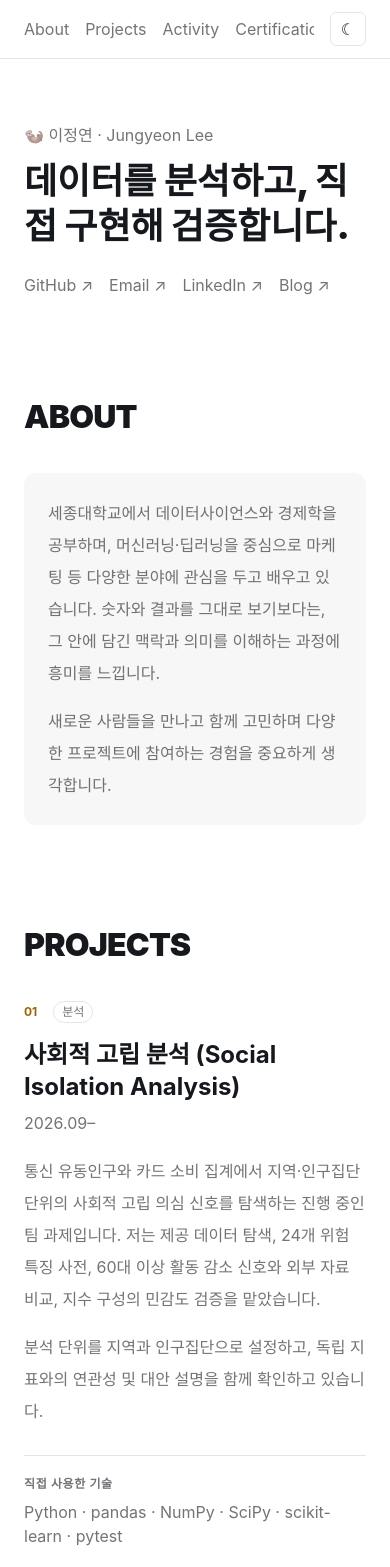
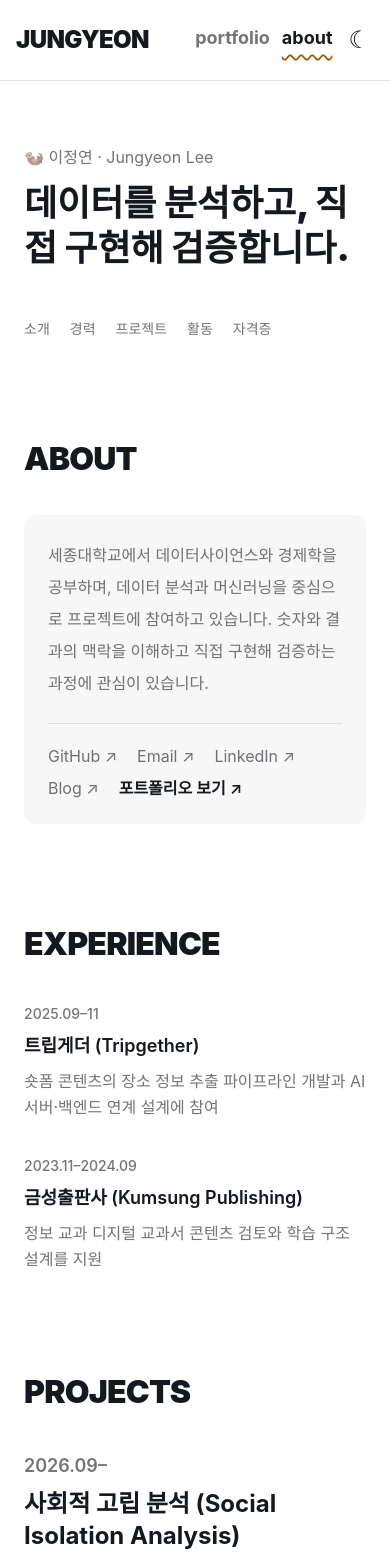
Before and after one commit to JungYeoni/portfolio, a Next.js app: page / in a window 390 px wide. Shown: the top 1567 px of the page. Built offline with nearby package versions, Linux system fonts and the light colour scheme; a web font is replaced by a local one.

Commit message:
feat: 소개와 포트폴리오 페이지 분리 (#17)

```diff
--- /dev/null
+++ b/src/app/_components/site-nav.tsx
@@ -0,0 +1,38 @@
+"use client";
+
+import Link from "next/link";
+import { usePathname } from "next/navigation";
+import { ThemeToggle } from "./theme-toggle";
+
+export function SiteNav({ name }: { name: string }) {
+  const pathname = usePathname();
+
+  return (
+    <nav aria-label="주 메뉴" className="sticky top-0 z-10 border-b border-line bg-background/90 backdrop-blur">
+      <div className="flex w-full items-center justify-between gap-3 px-4 py-5 sm:px-6 lg:px-10">
+        <Link href="/" className="shrink-0 text-2xl font-black tracking-tight sm:text-3xl md:text-4xl">
+          {name}
+        </Link>
+        <div className="flex items-center gap-3 sm:gap-8">
+          {[
+            { href: "/portfolio", label: "portfolio" },
+            { href: "/", label: "about" },
+          ].map((item) => {
+            const active = pathname === item.href;
+            return (
+              <Link
+                key={item.href}
+                href={item.href}
+                aria-current={active ? "page" : undefined}
+                className={`pb-1 text-lg font-bold sm:text-2xl ${active ? "text-foreground underline decoration-wavy decoration-2 decoration-accent underline-offset-[10px]" : "text-muted hover:text-foreground"}`}
+              >
+                {item.label}
+              </Link>
+            );
+          })}
+          <ThemeToggle />
+        </div>
+      </div>
+    </nav>
+  );
+}
--- a/src/app/_components/theme-toggle.tsx
+++ b/src/app/_components/theme-toggle.tsx
@@ -18,7 +18,7 @@ export function ThemeToggle() {
       type="button"
       onClick={toggle}
       aria-label="라이트/다크 모드 전환"
-      className="rounded-md border border-line px-2.5 py-1 text-base hover:bg-card"
+      className="shrink-0 p-1 text-2xl hover:text-accent"
     >
       <span className="dark:hidden">☾</span>
       <span className="hidden dark:inline">☀</span>
--- a/src/app/_components/ui.tsx
+++ b/src/app/_components/ui.tsx
@@ -5,3 +5,12 @@ export function ExtLink({ href, label, className = "" }: { href: string; label:
     </a>
   );
 }
+
+export function Section({ id, title, children }: { id: string; title: string; children: React.ReactNode }) {
+  return (
+    <section id={id} className="mt-24 scroll-mt-24">
+      <h2 className="mb-8 text-[32px] font-black tracking-tight text-foreground uppercase sm:text-5xl md:text-6xl">{title}</h2>
+      {children}
+    </section>
+  );
+}
--- a/src/app/layout.tsx
+++ b/src/app/layout.tsx
@@ -1,10 +1,12 @@
 import type { Metadata } from "next";
+import Link from "next/link";
 import { profile } from "@/data/portfolio";
+import { SiteNav } from "./_components/site-nav";
 import "pretendard/dist/web/variable/pretendardvariable-dynamic-subset.css";
 import "./globals.css";
 
 export const metadata: Metadata = {
-  title: "이정연 | Portfolio",
+  title: "이정연",
   description: profile.tagline,
 };
 
@@ -23,7 +25,19 @@ export default function RootLayout({ children }: LayoutProps<"/">) {
       <head>
         <script dangerouslySetInnerHTML={{ __html: THEME_SCRIPT }} />
       </head>
-      <body className="min-h-full flex flex-col">{children}</body>
+      <body className="min-h-full flex flex-col">
+        <SiteNav name={profile.nameEn.split(" ")[0].toUpperCase()} />
+        {children}
+        <footer className="mt-auto border-t border-line px-6 py-8 text-base text-muted">
+          <div className="mx-auto flex max-w-5xl flex-wrap items-center justify-between gap-4">
+            <span>🦦 {profile.nameKo}</span>
+            <div className="flex gap-5">
+              <Link href="/" className="hover:text-foreground hover:underline">소개</Link>
+              <Link href="/portfolio" className="hover:text-foreground hover:underline">포트폴리오</Link>
+            </div>
+          </div>
+        </footer>
+      </body>
     </html>
   );
 }
--- a/src/app/page.tsx
+++ b/src/app/page.tsx
@@ -1,105 +1,74 @@
-import { activities, certifications, competitions, profile, projects } from "@/data/portfolio";
-import { ThemeToggle } from "./_components/theme-toggle";
-import { ExtLink } from "./_components/ui";
+import type { Metadata } from "next";
+import Link from "next/link";
+import { activities, certifications, competitions, experience, profile, projects } from "@/data/portfolio";
+import { ExtLink, Section } from "./_components/ui";
 
-const NAV = [
-  { id: "about", label: "About" },
-  { id: "projects", label: "Projects" },
-  { id: "activity", label: "Activity" },
-  { id: "certification", label: "Certification" },
-];
+export const metadata: Metadata = {
+  title: "이정연 | 소개",
+  description: profile.tagline,
+};
 
 export default function Home() {
   return (
     <div className="min-h-full bg-background text-foreground">
-      <nav className="sticky top-0 z-10 border-b border-line bg-background/80 backdrop-blur">
-        <div className="mx-auto flex max-w-5xl items-center gap-4 px-6 py-3">
-          <a href="#top" className="hidden shrink-0 font-bold sm:block">
-            🦦 {profile.nameKo}
-          </a>
-          <ul className="flex flex-1 gap-4 overflow-x-auto text-base text-muted sm:justify-end">
-            {NAV.map((n) => (
-              <li key={n.id}>
-                <a href={`#${n.id}`} className="hover:text-foreground">
-                  {n.label}
-                </a>
-              </li>
-            ))}
-          </ul>
-          <ThemeToggle />
-        </div>
-      </nav>
-
       <main id="top" className="mx-auto max-w-5xl px-6 py-16">
-        <header className="flex flex-col gap-6 sm:flex-row sm:items-end sm:justify-between">
+        <header>
           <div>
-            <p className="text-base text-muted">
-              🦦 {profile.nameKo} · {profile.nameEn}
-            </p>
+            <p className="text-base text-muted">🦦 {profile.nameKo} · {profile.nameEn}</p>
             <h1 className="mt-3 max-w-xl text-4xl leading-tight font-black">{profile.tagline}</h1>
-          </div>
-          <div className="flex gap-4 text-base text-muted">
-            {profile.links.map((l) => (
-              <ExtLink key={l.label} {...l} />
-            ))}
           </div>
         </header>
 
+        <nav aria-label="소개 페이지 목차" className="mt-12 flex flex-wrap gap-x-5 gap-y-2 text-sm text-muted">
+          <a href="#about" className="hover:text-foreground hover:underline">소개</a>
+          <a href="#experience" className="hover:text-foreground hover:underline">경력</a>
+          <a href="#projects" className="hover:text-foreground hover:underline">프로젝트</a>
+          <a href="#activity" className="hover:text-foreground hover:underline">활동</a>
+          <a href="#certification" className="hover:text-foreground hover:underline">자격증</a>
+        </nav>
+
         <Section id="about" title="About">
-          <div className="space-y-4 rounded-xl bg-card p-6 leading-8 text-muted">
-            {profile.about.map((p) => (
-              <p key={p}>{p}</p>
+          <div className="max-w-3xl rounded-xl bg-card p-6">
+            <p className="leading-8 text-muted">{profile.shortAbout}</p>
+            <div className="mt-6 flex flex-wrap gap-x-5 gap-y-2 border-t border-line pt-5 text-base text-muted">
+              {profile.links.map((link) => <ExtLink key={link.label} {...link} />)}
+              <Link href="/portfolio" className="font-semibold text-foreground hover:underline">포트폴리오 보기 ↗</Link>
+            </div>
+          </div>
+        </Section>
+
+        <Section id="experience" title="Experience">
+          <div className="grid gap-8">
+            {experience.map((item) => (
+              <article key={item.organization} className="grid gap-2 md:grid-cols-[12rem_minmax(0,1fr)] md:gap-12">
+                <p className="pt-1 text-sm font-medium text-muted md:text-base">{item.period}</p>
+                <div className="min-w-0">
+                  <h3 className="text-lg font-semibold md:text-xl">{item.organization}</h3>
+                  <p className="mt-2 text-base leading-relaxed text-muted">{item.description}</p>
+                </div>
+              </article>
             ))}
           </div>
         </Section>
 
         <Section id="projects" title="Projects">
           <div className="grid gap-10">
-            {projects.map((p, index) => (
-              <article key={p.title} className="border-b border-line pb-10 last:border-0 last:pb-0">
-                <div className="flex flex-wrap items-center gap-2 text-xs text-muted">
-                  <span className="mr-2 font-bold text-accent">{String(index + 1).padStart(2, "0")}</span>
-                  {(Array.isArray(p.category) ? p.category : [p.category]).map((c) => (
-                    <span key={c} className="rounded-full border border-line px-2 py-0.5">
-                      {c}
-                    </span>
-                  ))}
-                </div>
-                <h3 className="mt-4 text-2xl font-bold sm:text-4xl">{p.title}</h3>
-                <p className="mt-2 text-base text-muted">{p.period}{"role" in p && ` · ${p.role}`}</p>
-                {"stories" in p ? (
-                  <>
-                    <p className="mt-5 max-w-3xl leading-8">{p.summary}</p>
-                    <div className="mt-7 grid gap-7 border-t border-line pt-7">
-                      {p.stories.map((story) => (
-                        <div key={story.title}>
-                          <h4 className="text-xl font-semibold">{story.title}</h4>
-                          <div className="mt-3 grid gap-4">
-                            {story.paragraphs.map((paragraph) => (
-                              <p key={paragraph} className="max-w-3xl text-base leading-8 text-muted">{paragraph}</p>
-                            ))}
-                          </div>
-                        </div>
-                      ))}
-                    </div>
-                  </>
-                ) : (
-                  <div className="mt-5 grid gap-4">
-                    {p.paragraphs.map((paragraph) => (
-                      <p key={paragraph} className="max-w-3xl text-base leading-8 text-muted">{paragraph}</p>
-                    ))}
-                  </div>
-                )}
-                <div className="mt-7 border-t border-line pt-5">
-                  <p className="text-xs font-semibold tracking-wider text-muted uppercase">직접 사용한 기술</p>
-                  <p className="mt-2 text-base text-muted">{p.stack.join(" · ")}</p>
-                  <div className="mt-4 flex flex-wrap gap-x-5 gap-y-2 text-base">
-                    {"links" in p ? p.links.map((l) => <ExtLink key={l.label} {...l} />) : <ExtLink href={p.href} label="GitHub" />}
-                  </div>
+            {projects.map((project) => (
+              <article key={project.title} className="grid gap-2 md:grid-cols-[12rem_minmax(0,1fr)] md:gap-12">
+                <p className="pt-1 text-lg font-semibold text-muted">{project.period}</p>
+                <div className="min-w-0">
+                  <h3 className="text-2xl font-bold">{project.title}</h3>
+                  <p className="mt-3 text-lg leading-relaxed">
+                    {project.shortDescription}
+                    <span className="text-muted"> · {project.role}</span>
+                  </p>
                 </div>
               </article>
             ))}
           </div>
+          <Link href="/portfolio" className="mt-12 inline-block text-lg text-muted hover:text-foreground hover:underline">
+            자세한 이야기는 포트폴리오에 ↗
+          </Link>
         </Section>
 
         <Section id="activity" title="Activity">
@@ -107,13 +76,13 @@ export default function Home() {
             <div>
               <h3 className="mb-3 font-semibold">대회·공모전</h3>
               <ul className="grid gap-2 rounded-xl bg-card p-5 text-base">
-                {competitions.map((a) => (
-                  <li key={a.title} className="border-b border-line pb-3 last:border-0 last:pb-0">
+                {competitions.map((item) => (
+                  <li key={item.title} className="border-b border-line pb-3 last:border-0 last:pb-0">
                     <div className="flex justify-between gap-3">
-                      <span className="font-medium">{a.title}</span>
-                      <span className="shrink-0 text-xs text-muted">{a.period}</span>
+                      <span className="font-medium">{item.title}</span>
+                      <span className="shrink-0 text-xs text-muted">{item.period}</span>
                     </div>
-                    <p className="mt-1 text-xs text-muted">{a.detail}</p>
+                    <p className="mt-1 text-xs text-muted">{item.detail}</p>
                   </li>
                 ))}
               </ul>
@@ -121,13 +90,13 @@ export default function Home() {
             <div>
               <h3 className="mb-3 font-semibold">동아리</h3>
               <ul className="grid gap-2 rounded-xl bg-card p-5 text-base">
-                {activities.map((a) => (
-                  <li key={a.title} className="border-b border-line pb-3 last:border-0 last:pb-0">
+                {activities.map((item) => (
+                  <li key={item.title} className="border-b border-line pb-3 last:border-0 last:pb-0">
                     <div className="flex justify-between gap-3">
-                      <span className="font-medium">{a.title}</span>
-                      <span className="shrink-0 text-xs text-muted">{a.period}</span>
+                      <span className="font-medium">{item.title}</span>
+                      <span className="shrink-0 text-xs text-muted">{item.period}</span>
                     </div>
-                    <p className="mt-1 text-xs text-muted">{a.role}</p>
+                    <p className="mt-1 text-xs text-muted">{item.role}</p>
                   </li>
                 ))}
               </ul>
@@ -137,11 +106,10 @@ export default function Home() {
 
         <Section id="certification" title="Certification">
           <div className="grid gap-x-12 gap-y-10 sm:grid-cols-2">
-            {certifications.map((c) => (
-              <div key={c.title} className="border-t border-line pt-6">
-                <h3 className="text-base font-semibold">{c.title}</h3>
-                <p className="mt-4 text-base text-muted">취득일 · {c.date}</p>
-                <p className="mt-2 text-base text-muted">자격증 번호 · {c.number}</p>
+            {certifications.map((item) => (
+              <div key={item.title} className="border-t border-line pt-6">
+                <h3 className="text-base font-semibold">{item.title}</h3>
+                <p className="mt-4 text-base text-muted">취득일 · {item.date}</p>
               </div>
             ))}
           </div>
@@ -150,12 +118,3 @@ export default function Home() {
     </div>
   );
 }
-
-function Section({ id, title, children }: { id: string; title: string; children: React.ReactNode }) {
-  return (
-    <section id={id} className="mt-24 scroll-mt-24">
-      <h2 className="mb-8 text-[32px] font-black tracking-tight text-foreground uppercase sm:text-5xl md:text-6xl">{title}</h2>
-      {children}
-    </section>
-  );
-}
--- /dev/null
+++ b/src/app/portfolio/page.tsx
@@ -0,0 +1,66 @@
+import type { Metadata } from "next";
+import { projects } from "@/data/portfolio";
+import { ExtLink, Section } from "../_components/ui";
+
+export const metadata: Metadata = {
+  title: "이정연 | 포트폴리오",
+  description: "데이터 분석·모델링·AI 서비스 프로젝트와 직접 맡은 작업을 소개합니다.",
+};
+
+export default function Portfolio() {
+  return (
+    <div className="min-h-full bg-background text-foreground">
+      <main id="top" className="mx-auto max-w-5xl px-6 pb-16">
+        <h1 className="sr-only">이정연 포트폴리오</h1>
+        <Section id="projects" title="Projects">
+          <div className="grid gap-10">
+            {projects.map((p, index) => (
+              <article key={p.title} className="border-b border-line pb-10 last:border-0 last:pb-0">
+                <div className="flex flex-wrap items-center gap-2 text-xs text-muted">
+                  <span className="mr-2 font-bold text-accent">{String(index + 1).padStart(2, "0")}</span>
+                  {(Array.isArray(p.category) ? p.category : [p.category]).map((c) => (
+                    <span key={c} className="rounded-full border border-line px-2 py-0.5">
+                      {c}
+                    </span>
+                  ))}
+                </div>
+                <h3 className="mt-4 text-2xl font-bold sm:text-4xl">{p.title}</h3>
+                <p className="mt-2 text-base text-muted">{p.period} · {p.role}</p>
+                {"stories" in p ? (
+                  <>
+                    <p className="mt-5 max-w-3xl leading-8">{p.summary}</p>
+                    <div className="mt-7 grid gap-7 border-t border-line pt-7">
+                      {p.stories.map((story) => (
+                        <div key={story.title}>
+                          <h4 className="text-xl font-semibold">{story.title}</h4>
+                          <div className="mt-3 grid gap-4">
+                            {story.paragraphs.map((paragraph) => (
+                              <p key={paragraph} className="max-w-3xl text-base leading-8 text-muted">{paragraph}</p>
+                            ))}
+                          </div>
+                        </div>
+                      ))}
+                    </div>
+                  </>
+                ) : (
+                  <div className="mt-5 grid gap-4">
+                    {p.paragraphs.map((paragraph) => (
+                      <p key={paragraph} className="max-w-3xl text-base leading-8 text-muted">{paragraph}</p>
+                    ))}
+                  </div>
+                )}
+                <div className="mt-7 border-t border-line pt-5">
+                  <p className="text-xs font-semibold tracking-wider text-muted uppercase">직접 사용한 기술</p>
+                  <p className="mt-2 text-base text-muted">{p.stack.join(" · ")}</p>
+                  <div className="mt-4 flex flex-wrap gap-x-5 gap-y-2 text-base">
+                    {"links" in p ? p.links.map((l) => <ExtLink key={l.label} {...l} />) : <ExtLink href={p.href} label="GitHub" />}
+                  </div>
+                </div>
+              </article>
+            ))}
+          </div>
+        </Section>
+      </main>
+    </div>
+  );
+}
--- a/src/data/portfolio.ts
+++ b/src/data/portfolio.ts
@@ -8,6 +8,7 @@ export type Project = {
   sortDate: string;
   category: Category[];
   role: string;
+  shortDescription: string;
   summary: string;
   stories: { title: string; paragraphs: string[] }[];
   stack: string[];
@@ -19,6 +20,8 @@ type CompactProject = {
   period: string;
   sortDate: string;
   category: Category;
+  role: string;
+  shortDescription: string;
   paragraphs: string[];
   stack: string[];
   href: string;
@@ -28,6 +31,7 @@ export const profile = {
   nameKo: "이정연",
   nameEn: "Jungyeon Lee",
   tagline: "데이터를 분석하고, 직접 구현해 검증합니다.",
+  shortAbout: "세종대학교에서 데이터사이언스와 경제학을 공부하며, 데이터 분석과 머신러닝을 중심으로 프로젝트에 참여하고 있습니다. 숫자와 결과의 맥락을 이해하고 직접 구현해 검증하는 과정에 관심이 있습니다.",
   about: [
     "세종대학교에서 데이터사이언스와 경제학을 공부하며, 머신러닝·딥러닝을 중심으로 마케팅 등 다양한 분야에 관심을 두고 배우고 있습니다. 숫자와 결과를 그대로 보기보다는, 그 안에 담긴 맥락과 의미를 이해하는 과정에 흥미를 느낍니다.",
     "새로운 사람들을 만나고 함께 고민하며 다양한 프로젝트에 참여하는 경험을 중요하게 생각합니다.",
@@ -50,6 +54,7 @@ const featured: Project[] = [
     sortDate: "2025-11-25",
     category: ["AI 서비스"],
     role: "AI 서버 · 영상 처리 · 백엔드 연동",
+    shortDescription: "SNS 게시물에서 여행 장소를 찾아 저장하는 서비스",
     summary: "트립게더는 SNS에서 본 여행 장소를 다시 찾고 저장할 수 있도록 게시물 URL을 분석하는 팀 서비스입니다. AI 서버는 캡션·이미지·영상에서 텍스트를 모아 장소 정보를 구조화하고 백엔드로 전달합니다. 저는 영상 자막 처리, YouTube Shorts 처리, 장소 추출 API와 콜백 계약을 맡았습니다.",
     stories: [
       {
@@ -90,6 +95,7 @@ const featured: Project[] = [
     sortDate: "2026-07-11",
     category: ["모델링", "분석"],
     role: "고객 행동 분석 · 추천 모델 평가",
+    shortDescription: "고객 행동을 분석해 추천 순위를 개선한 프로젝트",
     summary: "추크크는 상품이 너무 많아 원하는 상품을 찾기 어려운 상황에서 고객 행동을 해석하고 추천 순위를 개선하려 한 투빅스 컨퍼런스 팀 프로젝트입니다. 팀은 클릭스트림에서 페르소나를 만들고 추천 후보를 재정렬하는 데모를 제작했습니다. 저는 학습 기간의 행동 세그먼트와 LightGCN 비교 실험, 데모의 평가 지표 연결에 참여했습니다.",
     stories: [
       {
@@ -126,6 +132,7 @@ const featured: Project[] = [
     sortDate: "2026-08-09",
     category: ["분석", "모델링"],
     role: "재정 데이터 분석 · 사업 분류",
+    shortDescription: "지역별 저출생 예산과 출생환경지표를 비교한 분석",
     summary: "유모차는 지역별 저출생 대응 계획예산이 출생환경지표와 어떻게 대응하는지 살펴본 재정데이터 분석 경진대회 팀 프로젝트입니다. 서로 다른 연도와 지자체의 세부사업을 같은 기준으로 분류하고 비교 가능한 패널을 만드는 일이 분석의 출발점이었습니다. 저는 사업 분류 모델, 지역·연도별 재정 패널, 시차별 관계 분석과 결과 시각화를 맡았습니다.",
     stories: [
       {
@@ -162,6 +169,7 @@ const featured: Project[] = [
     sortDate: "2026-05-14",
     category: ["분석", "AI 서비스"],
     role: "장소 데이터 구축 · 추천 로직",
+    shortDescription: "위치와 취향에 맞는 서울 휴식 공간 추천 서비스",
     summary: "서울숨셔는 이용자의 위치와 기분, 소음 선호, 도시 환경에 맞는 서울의 휴식 공간과 책을 함께 추천한 서울시 빅데이터 활용 공모전 출품작입니다. 팀은 공공 공간 자료와 실시간 환경 정보를 결합해 추천 결과를 만들었습니다. 저는 장소 마스터데이터 정제, 거리·반경 피처, 추천 Edge Function과 시나리오 검증을 맡았습니다.",
     stories: [
       {
@@ -197,9 +205,11 @@ const others: CompactProject[] = [
     period: "2026.05",
     sortDate: "2026-05-23",
     category: "AI 서비스",
+    role: "질문 선택 에이전트, API",
+    shortDescription: "답변에 따라 다음 질문을 고르는 AI 면접 서비스",
     paragraphs: [
       "이력서와 채용공고를 바탕으로 지원자의 답변에 따라 다음 면접 질문을 고르는 해커톤 팀 서비스입니다. 저는 LangGraph로 질문 역할을 선택하는 에이전트와 Solar 모델 호출, 첫 질문 API를 구현했습니다.",
-      "샘플 면접에서 답변에 따른 질문 선택과 구조화된 평가 결과를 확인했습니다. Upstage Solar Pro3 AI Agent 해커톤에서 팀 장려상을 받았습니다.",
+      "샘플 면접에서 답변에 따른 질문 선택과 구조화된 평가 결과를 확인했습니다. Mixup Hackathon에서 팀 장려상을 받았습니다.",
     ],
     stack: ["Python", "FastAPI", "LangGraph", "Upstage Solar", "uv"],
     href: "https://github.com/Mixup-Agent/solsol",
@@ -209,6 +219,8 @@ const others: CompactProject[] = [
     period: "2026.08",
     sortDate: "2026-08-28",
     category: "AI 서비스",
+    role: "문서 추출·데이터 적재, 지도 연동",
+    shortDescription: "비자 요건 문서를 구조화해 웹 서비스에 연결한 프로젝트",
     paragraphs: [
       "공식 비자 요건 문서를 웹 서비스에서 추적 가능한 데이터로 연결한 공모전 팀 프로젝트입니다. 저는 원문 추출과 수치·단위 검토 도구, 공통 스키마, Supabase 적재기와 기관 지도 연동을 구현했습니다.",
       "제출 당시 데이터 적재 PR에서는 13개 테이블·1,101행과 재실행 안정성을 확인했습니다. 문서마다 다른 표현에 대응해 자동 추출 결과를 사람이 검수하는 절차를 함께 뒀습니다.",
@@ -221,6 +233,8 @@ const others: CompactProject[] = [
     period: "2026.09–",
     sortDate: "2026-10-25",
     category: "분석",
+    role: "데이터 탐색, 위험 신호 검증",
+    shortDescription: "지역·인구집단의 고립 의심 신호를 탐색하는 분석",
     paragraphs: [
       "통신 유동인구와 카드 소비 집계에서 지역·인구집단 단위의 사회적 고립 의심 신호를 탐색하는 진행 중인 팀 과제입니다. 저는 제공 데이터 탐색, 24개 위험 특징 사전, 60대 이상 활동 감소 신호와 외부 자료 비교, 지수 구성의 민감도 검증을 맡았습니다.",
       "분석 단위를 지역과 인구집단으로 설정하고, 독립 지표와의 연관성 및 대안 설명을 함께 확인하고 있습니다.",
@@ -232,10 +246,23 @@ const others: CompactProject[] = [
 
 export const projects: (Project | CompactProject)[] = [...featured, ...others].sort((a, b) => b.sortDate.localeCompare(a.sortDate));
 
+export const experience = [
+  {
+    organization: "트립게더 (Tripgether)",
+    period: "2025.09–11",
+    description: "숏폼 콘텐츠의 장소 정보 추출 파이프라인 개발과 AI 서버·백엔드 연계 설계에 참여",
+  },
+  {
+    organization: "금성출판사 (Kumsung Publishing)",
+    period: "2023.11–2024.09",
+    description: "정보 교과 디지털 교과서 콘텐츠 검토와 학습 구조 설계를 지원",
+  },
+];
+
 export const competitions = [
   { title: "미래에셋 AI Festival 2026", period: "2026.08–09", detail: "FIN터뷰 · 연금 Agent 출품" },
   { title: "대학(원)생 재정데이터 분석 경진대회", period: "2026", detail: "유모차 · 분석 제출" },
-  { title: "Upstage Solar Pro3 AI Agent 해커톤", period: "2026.05", detail: "솔솔 · 팀 장려상" },
+  { title: "Mixup Hackathon", period: "2026.05", detail: "솔솔 · 팀 장려상" },
   { title: "서울시 빅데이터 활용 공모전", period: "2026.04–05", detail: "서울숨셔 · 출품" },
   { title: "제13회 전국 ICT융합 공모전", period: "2026", detail: "비자부기 · 출품" },
   { title: "세종대학교 창업캠프", period: "2025", detail: "대상" },
@@ -251,7 +278,7 @@ export const activities = [
 ];
 
 export const certifications = [
-  { title: "데이터 분석 준전문가 (ADsP)", date: "2025.09.05", number: "046000704" },
-  { title: "SQL 개발자 (SQLD)", date: "2026.03.27", number: "SQLD-060010983" },
-  { title: "우슈쿵푸 1단 🐼", date: "2011.12.14", number: "11-1-1871" },
+  { title: "데이터 분석 준전문가 (ADsP)", date: "2025.09.05" },
+  { title: "SQL 개발자 (SQLD)", date: "2026.03.27" },
+  { title: "우슈쿵푸 1단 🐼", date: "2011.12.14" },
 ];
```
Also changed, not shown: 1 other file (tests, documents, lock files or other folders).
